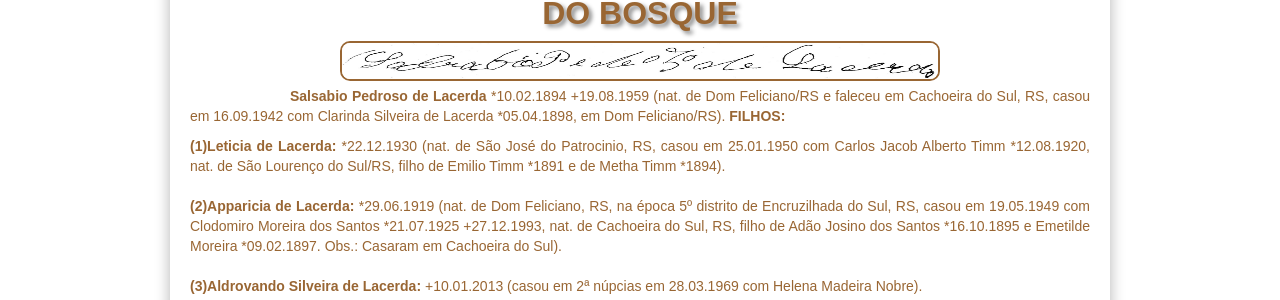
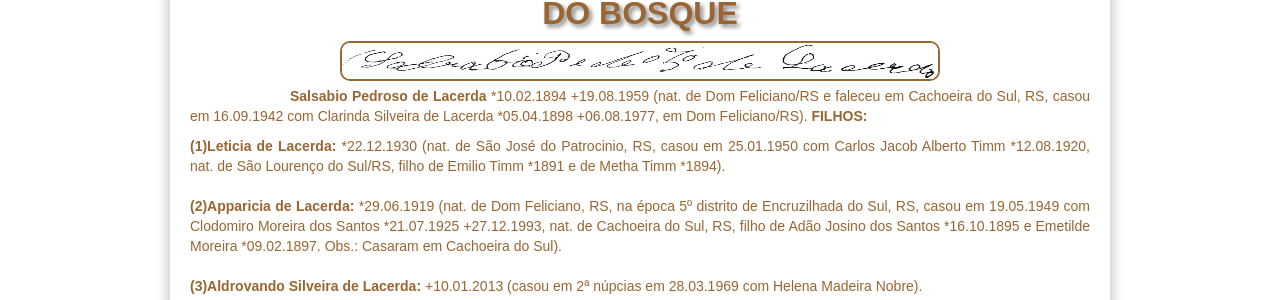
Before and after one commit to claudiovargas1955/claudiovargas1955.github.io, a Jekyll site: the page built from _pages/familia-lacerda-salsabio.html, in a window 1280 px wide and 900 px high. Shown: the part 398-698 px from the top of the window. Built offline with Jekyll 4.4.1, drawn with Linux system fonts in a browser that asks for light colours; some web fonts are replaced.

Commit message:
Update familia-lacerda-salsabio.html

```diff
--- a/_pages/familia-lacerda-salsabio.html
+++ b/_pages/familia-lacerda-salsabio.html
@@ -97,7 +97,7 @@ details[open] summary {color:#996633;
 <h1>GENEALOGIA DA FAMÍLIA LACERDA<br>DO BOSQUE</h1>
 <img class="esq1" style="float:left"; src="/images/salsabio.jpg" width="600px" height="40px"  title="Assinatura de Salsabio Pedroso de Lacerda";/>
 <b><p style="text-indent:100px";/>Salsabio Pedroso de Lacerda </b>*10.02.1894 +19.08.1959 (nat. de Dom Feliciano/RS e faleceu em Cachoeira do Sul, RS, casou em 16.09.1942
-com Clarinda Silveira de Lacerda *05.04.1898, em Dom Feliciano/RS). <b>FILHOS: </b><br>
+com Clarinda Silveira de Lacerda *05.04.1898 +06.08.1977, em Dom Feliciano/RS). <b>FILHOS: </b><br>
 
 <p><b>(1)Leticia de Lacerda: </b>*22.12.1930 (nat. de São José do Patrocinio, RS, casou em 25.01.1950 com Carlos Jacob Alberto Timm *12.08.1920, nat. de São Lourenço
 do Sul/RS, filho de Emilio Timm *1891 e de Metha Timm *1894). <br><br>
```
